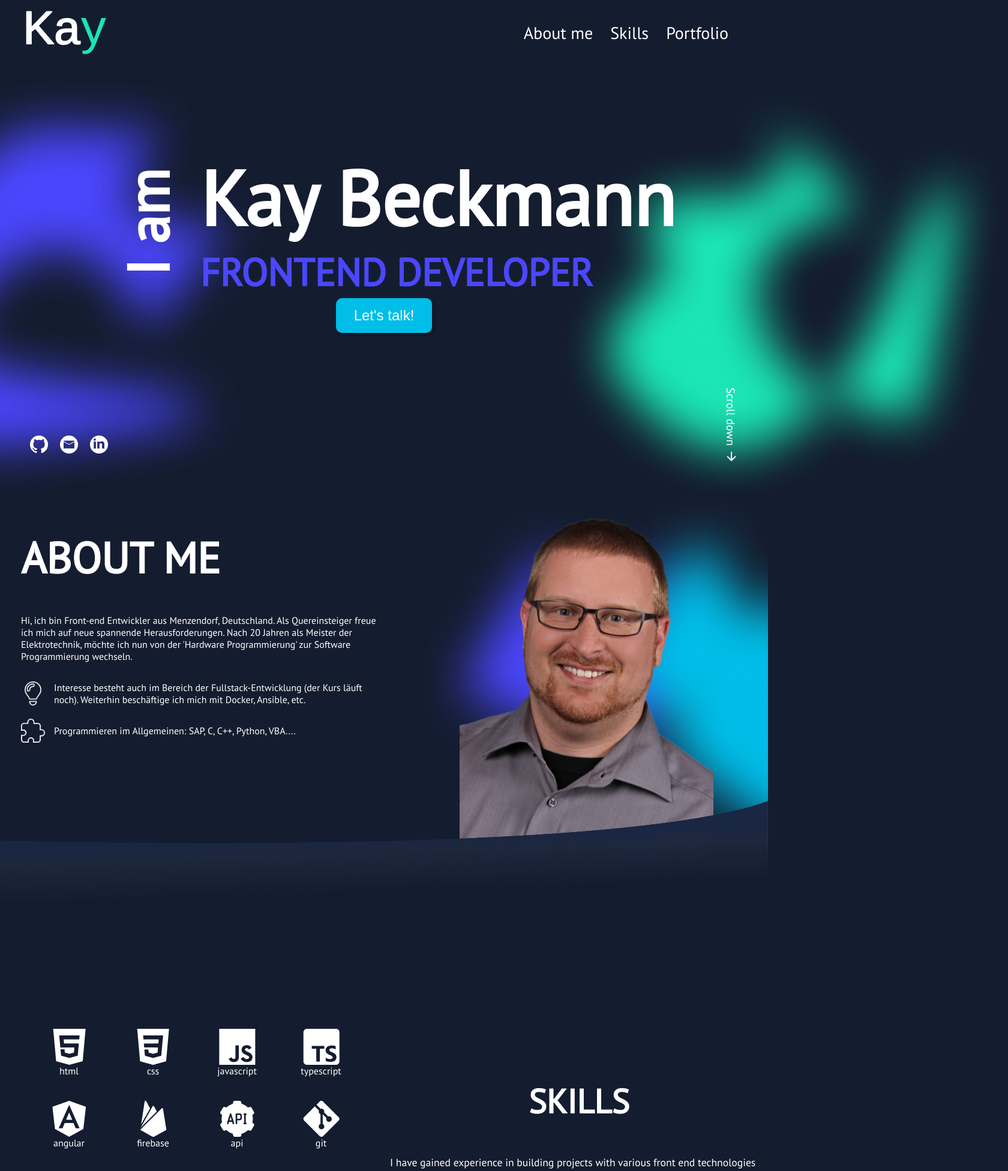
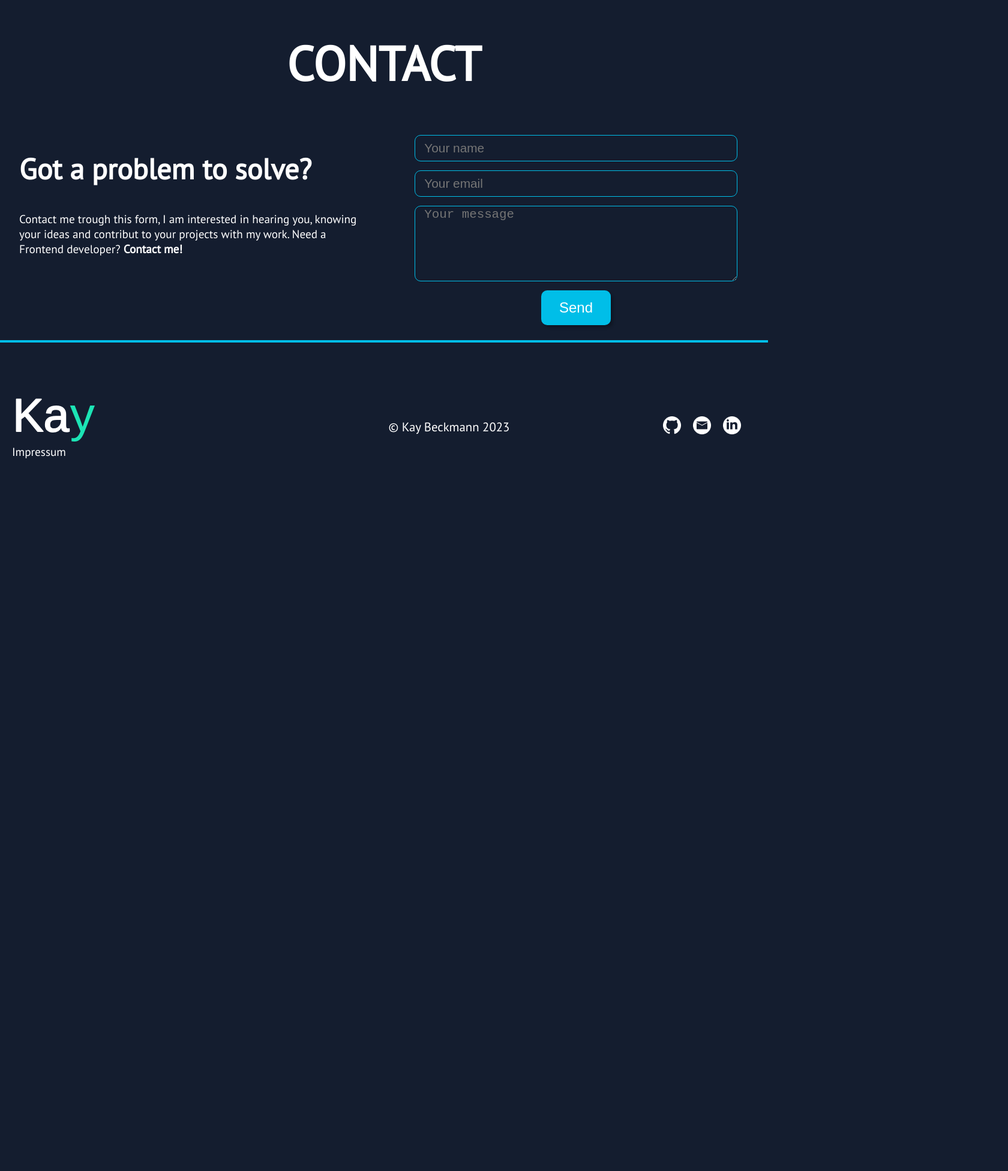
Before and after one commit to KayBeckmann/portfolio, an Angular app: page / in a window 1280 px wide. Shown: the top 1952 px of the page at 60% size, 1680 px wide, since content can reach past the window. After the commit the page ends 851 px from the top, so only its background shows below. Built offline with nearby package versions, Linux system fonts and the light colour scheme.

Commit message:
fehlersuche im Style: Overflow-X beseitigen

```diff
--- a/src/app/about-me/about-me.component.scss
+++ b/src/app/about-me/about-me.component.scss
@@ -1,32 +1,27 @@
 .wrapper {
-  width: 100%;
   display: flex;
   flex-direction: row;
   justify-content: space-around;
+  gap: 15px;
   margin-bottom: 50px;
 }
 
 .left {
-  width: 49%;
-  padding: 35px;
+  // width: 45%;
   z-index: 10;
-}
-
-h1 {
-  font-size: clamp(2rem, 1.167rem + 4.44vw, 4.5rem);
 }
 
 .right {
   background-image: url("./../../assets/img/shadow_3.png");
-  width: 49%;
+  // width: 45%;
   display: flex;
   justify-content: center;
   align-items: end;
-}
 
-img {
-  width: 70%;
-  object-fit: fill;
+  img {
+    width: 90%;
+    object-fit: fill;
+  }
 }
 
 .information {
@@ -47,7 +42,7 @@ img {
   }
 }
 
-@media (max-width: 700px) {
+@media (max-width: 800px) {
   .wrapper {
     width: 100%;
     display: flex;
--- a/src/app/contact/contact.component.scss
+++ b/src/app/contact/contact.component.scss
@@ -1,14 +1,8 @@
 .wrapper {
-  width: 100dvw;
   display: flex;
   flex-direction: column;
   align-items: center;
   margin-bottom: 25px;
-
-  h1 {
-    font-size: 4rem;
-    font-weight: bold;
-  }
 }
 
 .d-none {
@@ -21,29 +15,25 @@
   background-color: #141d2f;
   color: white;
   padding-left: 15px;
-  font-size: 1.3rem;
   display: flex;
   justify-content: center;
   align-items: center;
   position: absolute;
   z-index: 10;
-  width: 45%;
+  width: 42%;
   height: 320px;
 }
 
 .content {
   display: flex;
   flex-direction: row;
+  justify-content: space-around;
   width: 100dvw;
 }
 
 .text {
-  width: 50%;
-
-  h2 {
-    margin-top: 15px;
-    font-size: 2rem;
-  }
+  width: 45%;
+  margin-bottom: 15px;
 
   span {
     font-weight: bold;
@@ -55,13 +45,13 @@ form {
   flex-direction: column;
   justify-content: center;
   align-items: center;
-  width: 50%;
+  width: 45%;
   gap: 15px;
   padding-top: 15px;
 
   input,
   textarea {
-    width: 80%;
+    width: 90%;
     height: 40px;
     border: 1px solid #00bee8;
     border-radius: 10px;
@@ -80,7 +70,7 @@ form {
   }
 }
 
-@media (max-width: 700px) {
+@media (max-width: 800px) {
   .content {
     display: flex;
     flex-direction: column;
@@ -94,11 +84,6 @@ form {
 
   form {
     width: 90%;
-
-    input,
-    textarea {
-      width: 90%;
-    }
   }
 
   .infobox {
--- a/src/app/footer/footer.component.html
+++ b/src/app/footer/footer.component.html
@@ -4,7 +4,7 @@
     <div class="pointer" (click)="impressum()">Impressum</div>
   </div>
   <div class="middle content text">&copy; Kay Beckmann 2023</div>
-  <div class="right content">
+  <div class="right">
     <app-sozialmedialinks></app-sozialmedialinks>
   </div>
 </div>
--- a/src/app/footer/footer.component.scss
+++ b/src/app/footer/footer.component.scss
@@ -6,7 +6,6 @@
   height: 280px;
 
   .left {
-    margin-left: 25px;
     display: flex;
     flex-direction: column;
 
@@ -26,7 +25,6 @@
     display: flex;
     justify-content: end;
     gap: 20px;
-    margin-right: 25px;
   }
 
   .content {
--- a/src/app/landingpage/landingpage.component.html
+++ b/src/app/landingpage/landingpage.component.html
@@ -1,5 +1,7 @@
-<img class="background left" src="./assets/img/shadow_1.png" alt="" />
-<img class="background right" src="./assets/img/shadow_2.png" alt="" />
+<!-- <div class="backgrounds"> -->
+<!-- <img class="background left" src="./assets/img/shadow_1.png" alt="" /> -->
+<!-- <img class="background right" src="./assets/img/shadow_2.png" alt="" /> -->
+<!-- </div> -->
 <div class="wrapper">
   <div class="content">
     <div class="senkrecht">
--- a/src/app/landingpage/landingpage.component.scss
+++ b/src/app/landingpage/landingpage.component.scss
@@ -1,6 +1,5 @@
 .wrapper {
   height: 100dvh;
-  width: 100dvw;
   display: flex;
   flex-direction: column;
   justify-content: center;
@@ -28,6 +27,10 @@
     font-size: clamp(1rem, -0.091rem + 5.45vw, 4rem);
     margin: 0;
   }
+}
+
+.backgrounds {
+  overflow: hidden;
 }
 
 .background {
--- a/src/app/portfolio/portfolio.component.html
+++ b/src/app/portfolio/portfolio.component.html
@@ -1,7 +1,7 @@
-<app-menu></app-menu>
-<app-landingpage></app-landingpage>
-<app-about-me id="aboutMe"></app-about-me>
-<app-skills id="skills"></app-skills>
-<app-projects id="portfolio"></app-projects>
+<!-- <app-menu></app-menu> -->
+<!-- <app-landingpage></app-landingpage> -->
+<!-- <app-about-me id="aboutMe"></app-about-me> -->
+<!-- <app-skills id="skills"></app-skills> -->
+<!-- <app-projects id="portfolio"></app-projects> -->
 <app-contact id="contact"></app-contact>
 <app-footer></app-footer>
--- a/src/app/projects/projects.component.html
+++ b/src/app/projects/projects.component.html
@@ -1,10 +1,10 @@
 <div class="wrapper">
   <div class="headline">
     <h1>Portfolio</h1>
-    <p>
+    <div>
       This page is a sample of my work. Scroll down to view other projects I
       have developed.
-    </p>
+    </div>
   </div>
   <div class="wrappercontent">
     <div class="portfolio">
--- a/src/app/projects/projects.component.scss
+++ b/src/app/projects/projects.component.scss
@@ -1,11 +1,9 @@
 .wrapper {
-  width: 100dvw;
-  padding-left: 60px;
-  padding-right: 60px;
+  background-color: greenyellow;
 }
 
+/*
 .wrappercontent {
-  width: 100dvw;
   display: flex;
   align-items: center;
   justify-content: center;
@@ -19,3 +17,4 @@
   max-width: 1200px;
   width: 100dvw;
 }
+*/
--- a/src/app/skills/skills.component.html
+++ b/src/app/skills/skills.component.html
@@ -1,5 +1,5 @@
 <div class="skills">
-  <img class="desktop" src="./assets/img/vector.png" alt="" />
+  <!-- <img class="desktop" src="./assets/img/vector.png" alt="" /> -->
 
   <div class="wrapper">
     <div class="left">
@@ -7,10 +7,10 @@
     </div>
     <div class="right">
       <h1>SKILLS</h1>
-      <p>
+      <div>
         I have gained experience in building projects with various front end
         technologies and concepts.
-      </p>
+      </div>
     </div>
   </div>
 </div>
--- a/src/app/skills/skills.component.scss
+++ b/src/app/skills/skills.component.scss
@@ -4,53 +4,40 @@
 
   img {
     height: 350px;
-    width: 100%;
+    width: 100dvw;
     margin-top: -150px;
   }
 }
 
 .wrapper {
-  color: white;
-  width: 100dvw;
+  background-color: green;
   display: flex;
   flex-direction: row;
   align-items: center;
-  justify-content: center;
-
-  h1 {
-    font-size: 56px;
-  }
+  justify-content: space-around;
+  gap: 15px;
 
   .left {
+    background-color: grey;
     display: flex;
     flex-direction: row;
     flex-wrap: wrap;
     justify-content: center;
-    width: 100%;
-    margin: 10px;
-
-    .row {
-      margin: 10px;
-      width: 100%;
-      display: flex;
-      flex-direction: row;
-    }
+    width: 45dvw;
   }
 
   .right {
+    background-color: purple;
     display: flex;
     flex-direction: column;
-    align-items: center;
+    align-items: flex-start;
     justify-content: center;
-    width: 100%;
-
-    p {
-      font-size: 1.1rem;
-    }
+    width: 45dvw;
+    margin-bottom: 10px;
   }
 }
 
-@media (max-width: 700px) {
+@media (max-width: 850px) {
   .desktop {
     display: none;
   }
--- a/src/styles.scss
+++ b/src/styles.scss
@@ -18,8 +18,9 @@ body {
   margin: 0;
   background-color: #141d2f;
   font-family: "PT Sans", "Open Sans", sans-serif;
+  font-size: clamp(1rem, 0.933rem + 0.36vw, 1.2rem);
   color: white;
-  overflow-x: hidden !important;
+  // overflow-x: hidden !important;
 }
 
 button {
@@ -39,6 +40,22 @@ button {
     background-color: #4b47ff;
     padding: 20px 40px 20px 40px;
   }
+}
+
+h1 {
+  font-size: clamp(2rem, 1rem + 5.33vw, 5rem);
+}
+
+h2 {
+  font-size: clamp(1.6rem, 1.133rem + 2.49vw, 3rem);
+}
+
+.wrapper {
+  max-width: 100dvw;
+  right: 0;
+  left: 0;
+  padding-left: 20px;
+  padding-right: 20px;
 }
 
 .primary {
```
